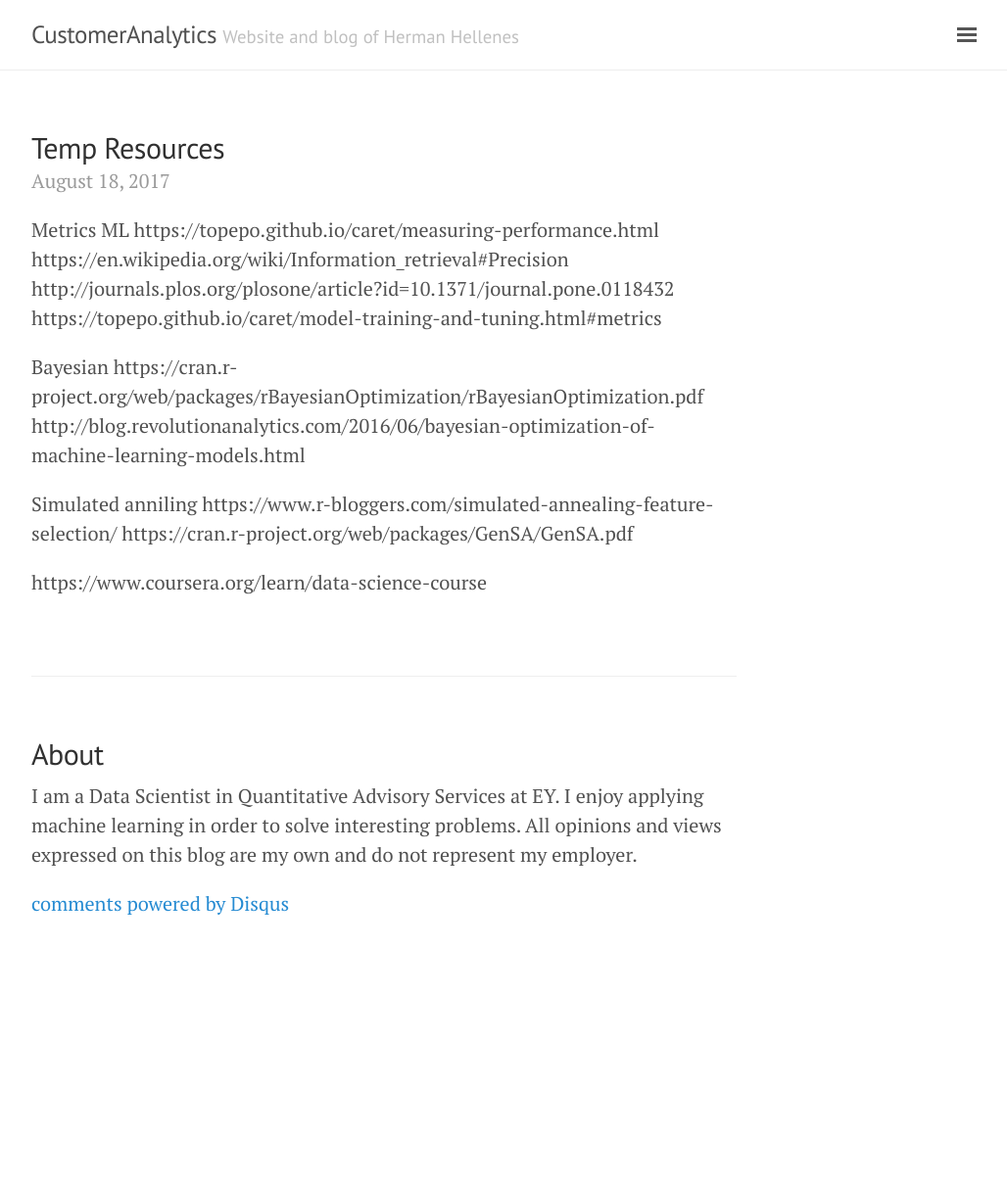
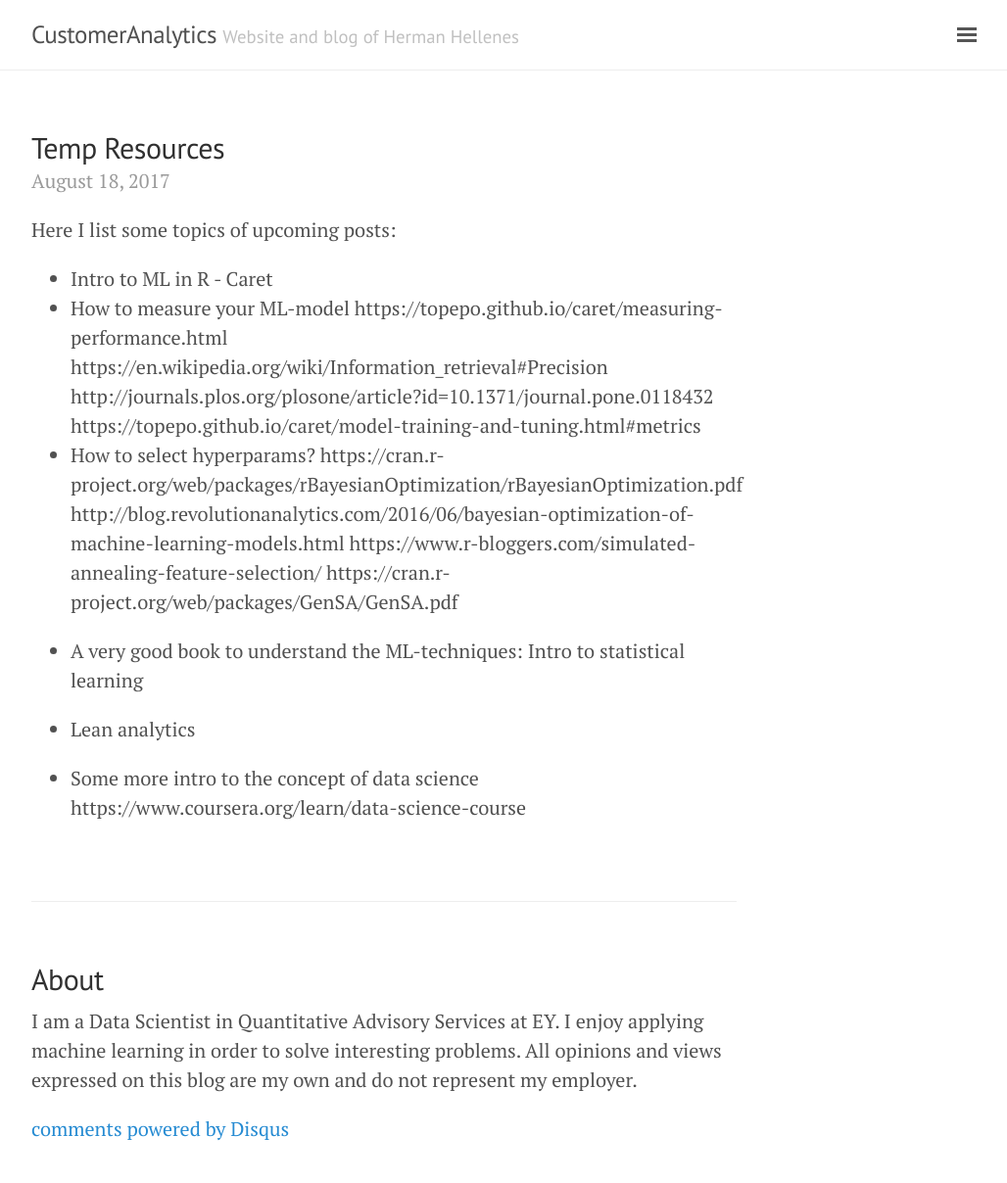
Before and after one commit to herman-hellenes/herman-hellenes.github.io, a Jekyll site: the page built from _posts/2017-08-18-Temp-resources.md, in a window 1280 px wide. Shown: the whole page at 98% size, without its empty margins (248-1276 px from the left). Built offline with Jekyll 4.4.1, drawn with Linux system fonts in a browser that asks for light colours; nearby versions of some CDN libraries; our own code applies the rules of GitHub Pages for plain Markdown files; comment, search, counter and statistics services are not loaded; before the commit the page ends 978 px from its top, so only the background shows below that.

Commit message:
Update 2017-08-18-Temp-resources.md

```diff
--- a/_posts/2017-08-18-Temp-resources.md
+++ b/_posts/2017-08-18-Temp-resources.md
@@ -1,17 +1,23 @@
+Here I list some topics of upcoming posts:
 
-
-Metrics ML
+* Intro to ML in R - Caret
+* How to measure your ML-model
 https://topepo.github.io/caret/measuring-performance.html
 https://en.wikipedia.org/wiki/Information_retrieval#Precision
 http://journals.plos.org/plosone/article?id=10.1371/journal.pone.0118432
 https://topepo.github.io/caret/model-training-and-tuning.html#metrics
-
-Bayesian
+* How to select hyperparams?
 https://cran.r-project.org/web/packages/rBayesianOptimization/rBayesianOptimization.pdf
 http://blog.revolutionanalytics.com/2016/06/bayesian-optimization-of-machine-learning-models.html
-
-Simulated anniling
 https://www.r-bloggers.com/simulated-annealing-feature-selection/
 https://cran.r-project.org/web/packages/GenSA/GenSA.pdf
 
+
+* A very good book to understand the ML-techniques: Intro to statistical learning
+
+* Lean analytics
+
+
+
+* Some more intro to the concept of data science
 https://www.coursera.org/learn/data-science-course
```
